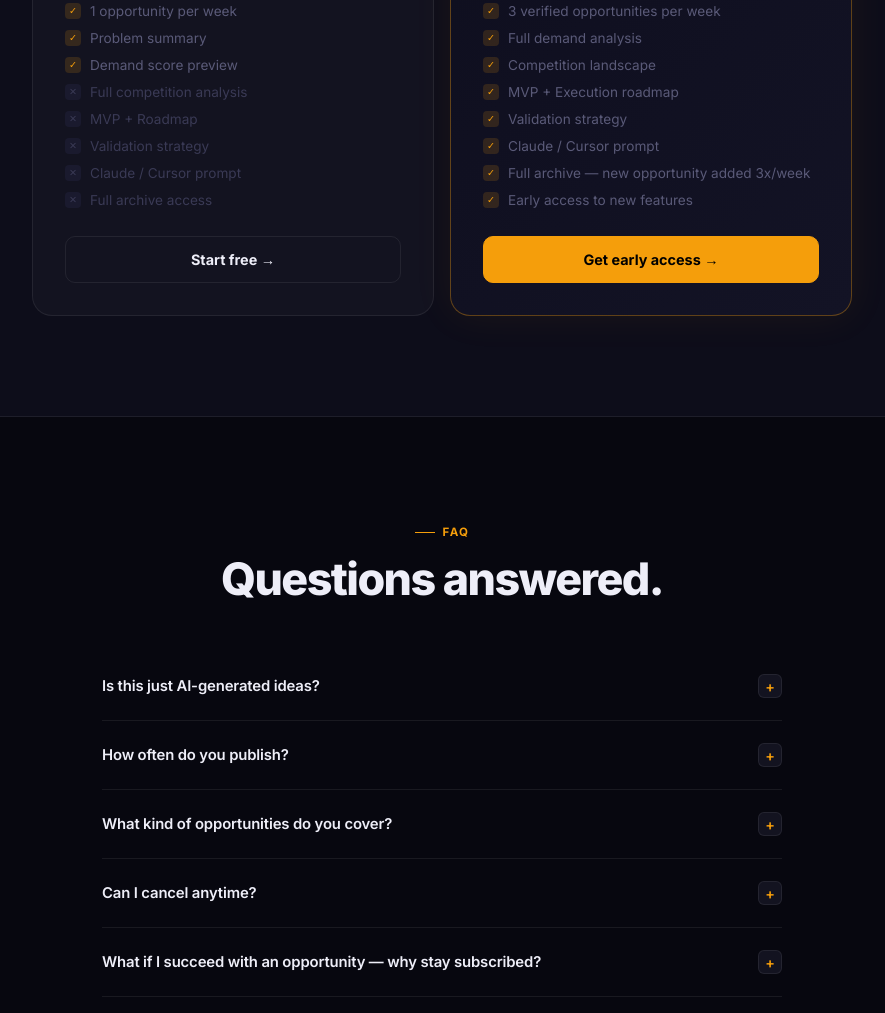
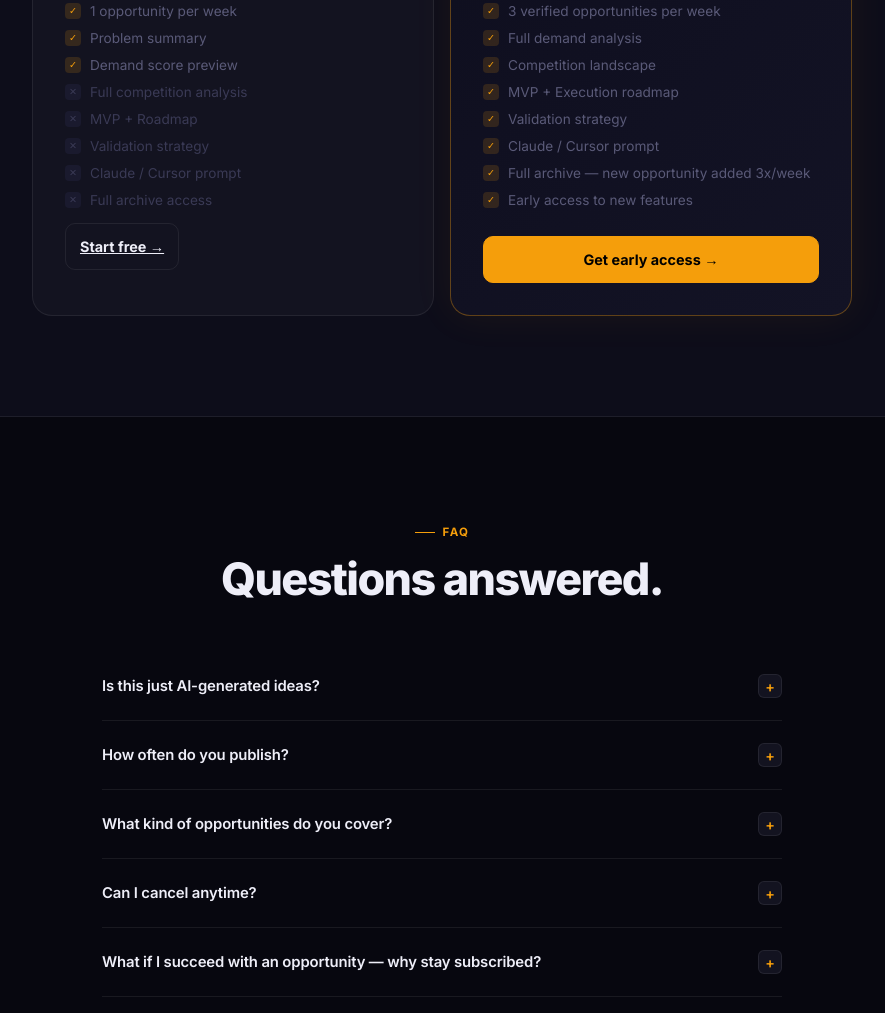
Before and after one commit to chido1203/businesshunter, a plain HTML site: page index.html in a window 1280 px wide. Shown: the part 8127-9140 px from the top of the page, without its empty margins (198-1083 px from the left). Drawn offline with Linux system fonts and the light colour scheme; a script that the page names is missing.

Commit message:
Fix Start free button in pricing — now links to login instead of scrolling to top

```diff
--- a/index.html
+++ b/index.html
@@ -2597,7 +2597,7 @@
           <li class="dim"><span class="pf-check pfc-no">✕</span> Claude / Cursor prompt</li>
           <li class="dim"><span class="pf-check pfc-no">✕</span> Full archive access</li>
         </ul>
-        <button class="btn-plan btn-free" onclick="window.scrollTo({top:0,behavior:'smooth'})">Start free →</button>
+        <a href="/dashboard/login.html" class="btn-plan btn-free">Start free →</a>
       </div>
 
       <!-- PRO -->
```
